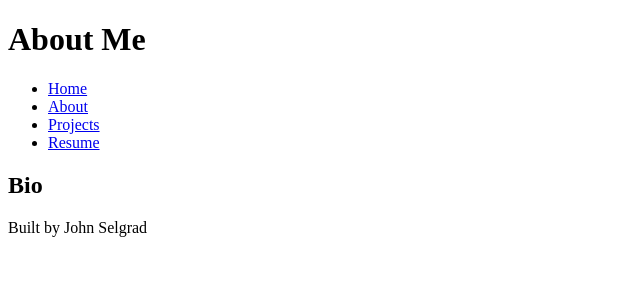
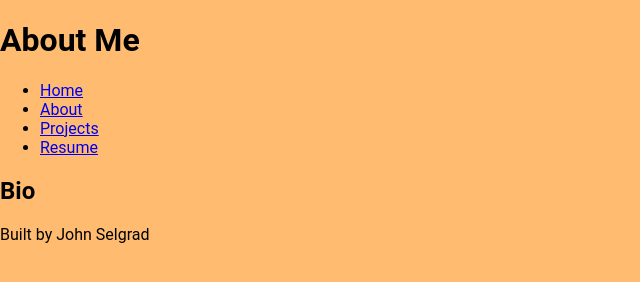
Before and after one commit to jselgrad82/JSelgrad-Portfolio, a plain HTML site: page about.html in a window 1280 px wide. Shown: the whole page, without its empty margins (0-640 px from the left). Drawn offline with Linux system fonts and the light colour scheme.

```diff
--- a/about.html
+++ b/about.html
@@ -3,6 +3,7 @@
 <head>
     <meta charset="UTF-8">
     <meta name="viewport" content="width=device-width, initial-scale=1.0">
+    <link rel="stylesheet" href="styles.css">
     <title>About Me</title>
 </head>
 <body>
--- /dev/null
+++ b/styles.css
@@ -0,0 +1,17 @@
+/* CSS by John Selgrad */
+/*Color Palette:
+sky=##0082c6
+orangey=##eb9a14
+peach=##ffbc70
+sun=##ffcc00
+clay=##f2f2f2
+*/
+
+/*GLOBAL (base) MOBILE FIRST*/
+
+body {
+    font-family: 'Roboto', sans-serif;
+    background-color: #ffbc70;
+    margin: 0;
+    padding: 0;
+}
```
Also changed, not shown: index.html (+1 -0 lines), projects.html (+1 -0 lines), resume.html (+1 -0 lines), 1 other file.
